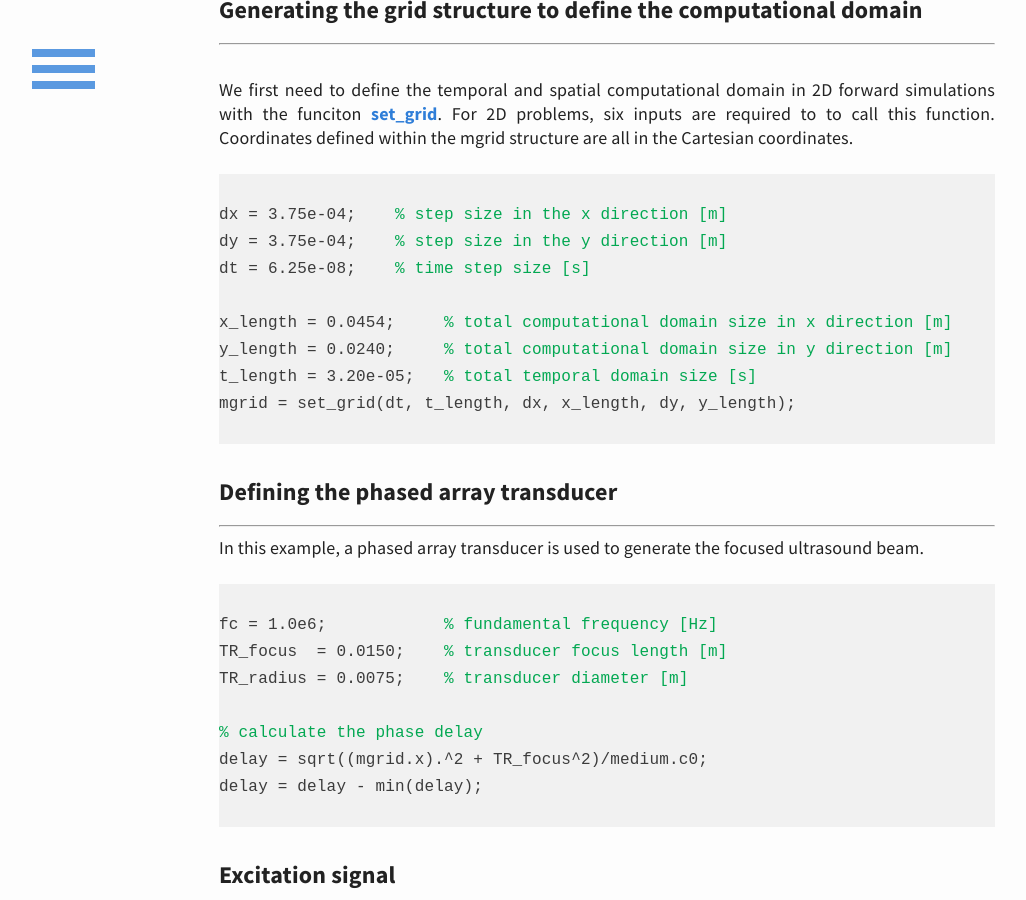
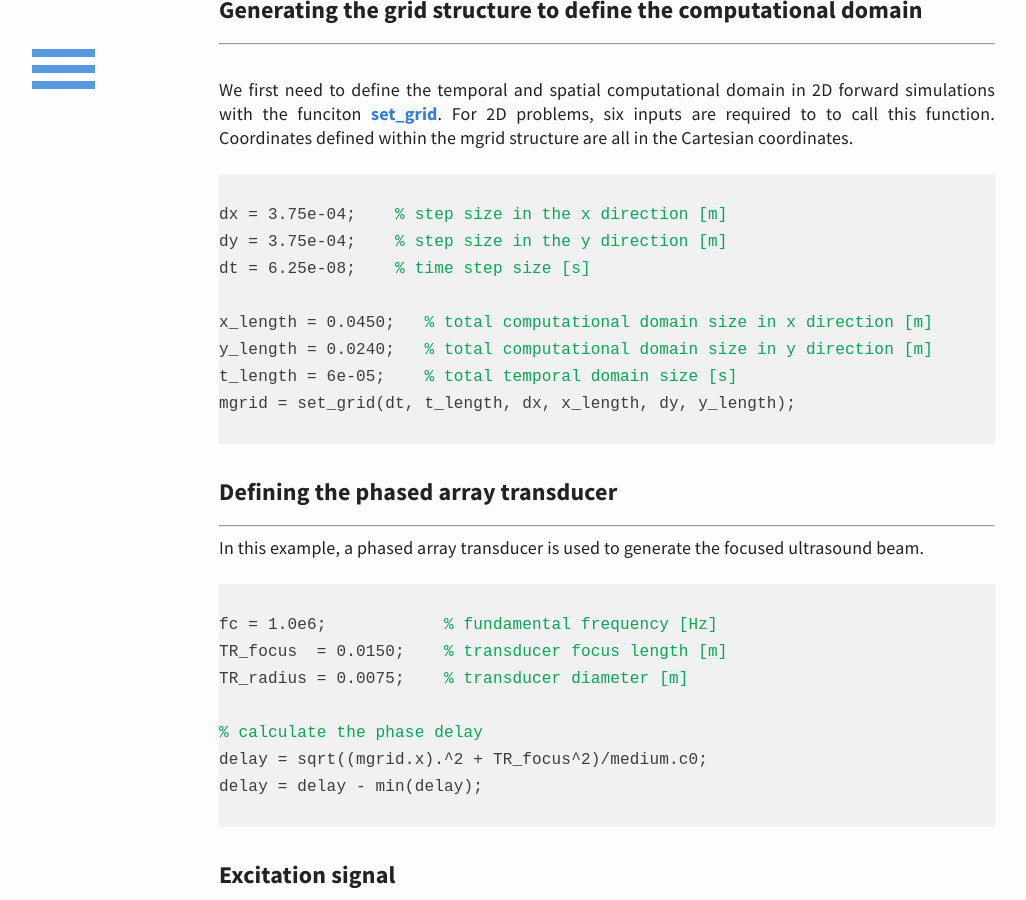
Before and after one commit to m-SOUND/mSOUND, a Jekyll site: the page built from _posts/2019-02-17-TMDM_2D_homogeneous.html, in a window 1280 px wide and 900 px high, scrolled down 495 px. Shown: the whole window, without its empty margins (33-1059 px from the left). Built offline with Jekyll 4.4.1, drawn with Linux system fonts in a browser that asks for light colours.

Commit message:
Update 2019-02-17-TMDM_2D_homogeneous.html

```diff
--- a/_posts/2019-02-17-TMDM_2D_homogeneous.html
+++ b/_posts/2019-02-17-TMDM_2D_homogeneous.html
@@ -24,9 +24,9 @@ dx = 3.75e-04;   <font color="#03a852"> % step size in the x direction [m]</font
 dy = 3.75e-04;   <font color="#03a852"> % step size in the y direction [m]</font>
 dt = 6.25e-08;   <font color="#03a852"> % time step size [s]</font>
 
-x_length = 0.0454;     <font color="#03a852">% total computational domain size in x direction [m]</font>
-y_length = 0.0240;     <font color="#03a852">% total computational domain size in y direction [m]</font>
-t_length = 3.20e-05;   <font color="#03a852">% total temporal domain size [s]</font>
+x_length = 0.0450;   <font color="#03a852">% total computational domain size in x direction [m]</font>
+y_length = 0.0240;   <font color="#03a852">% total computational domain size in y direction [m]</font>
+t_length = 6e-05;    <font color="#03a852">% total temporal domain size [s]</font>
 mgrid = set_grid(dt, t_length, dx, x_length, dy, y_length);
 </code>
 </pre>
```
